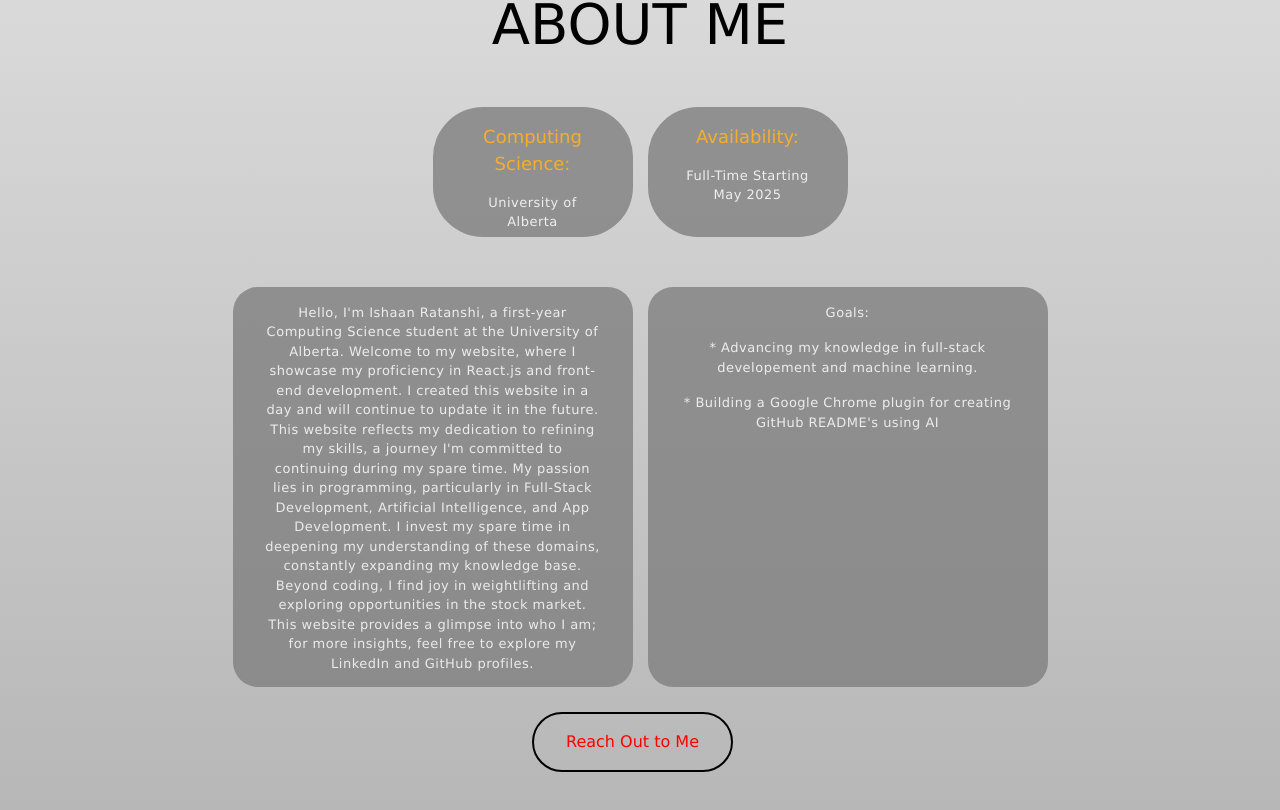
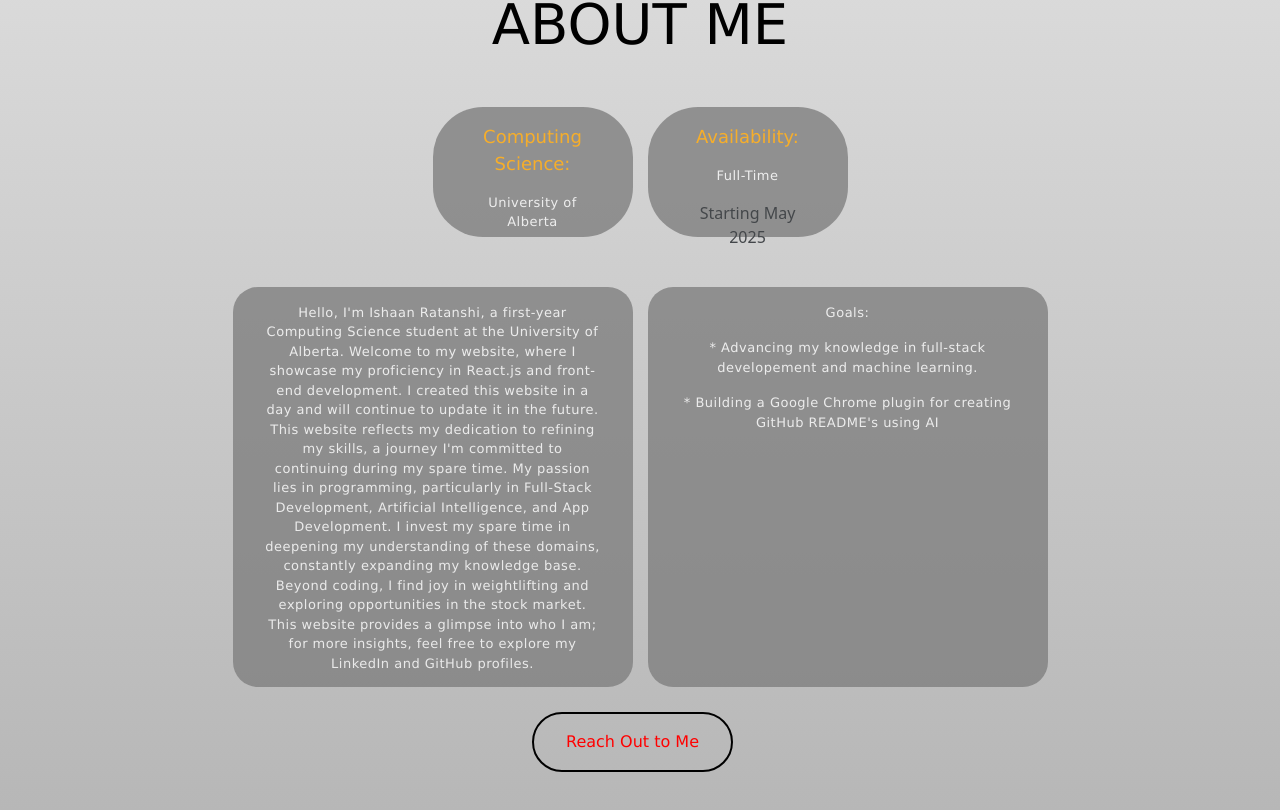
Before and after one commit to iratansh/personal-website, a React (Vite) app: page / in a window 1280 px wide. Shown: the part 877-1687 px from the top of the page. Built offline with nearby package versions, Linux system fonts and the light colour scheme.

Commit message:
Update aboutMe.jsx

```diff
--- a/src/aboutMe.jsx
+++ b/src/aboutMe.jsx
@@ -22,7 +22,8 @@ export default function AboutMe() {
 
         <div className="box">
           <p className="sinfoHeader">Availability:</p>
-          <p className="sinfo">Full-Time Starting May 2025</p>
+          <p className="sinfo">Full-Time</p>
+          <p>Starting May 2025</p>
         </div>
       </div>
 
```
